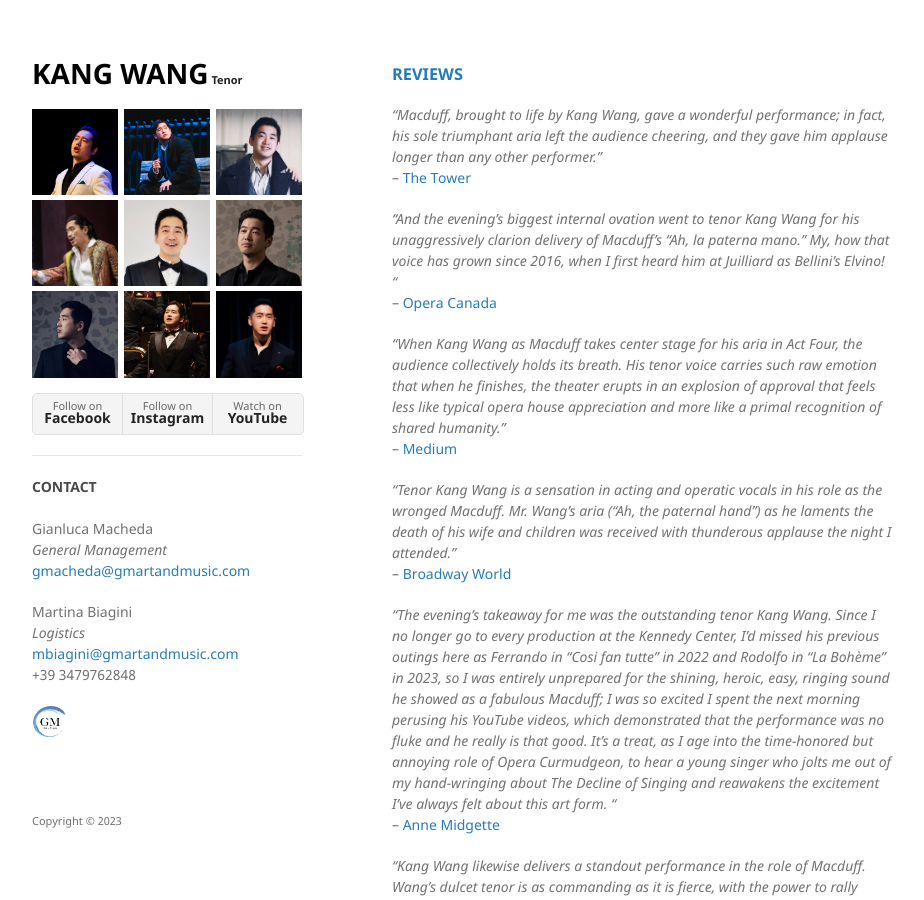
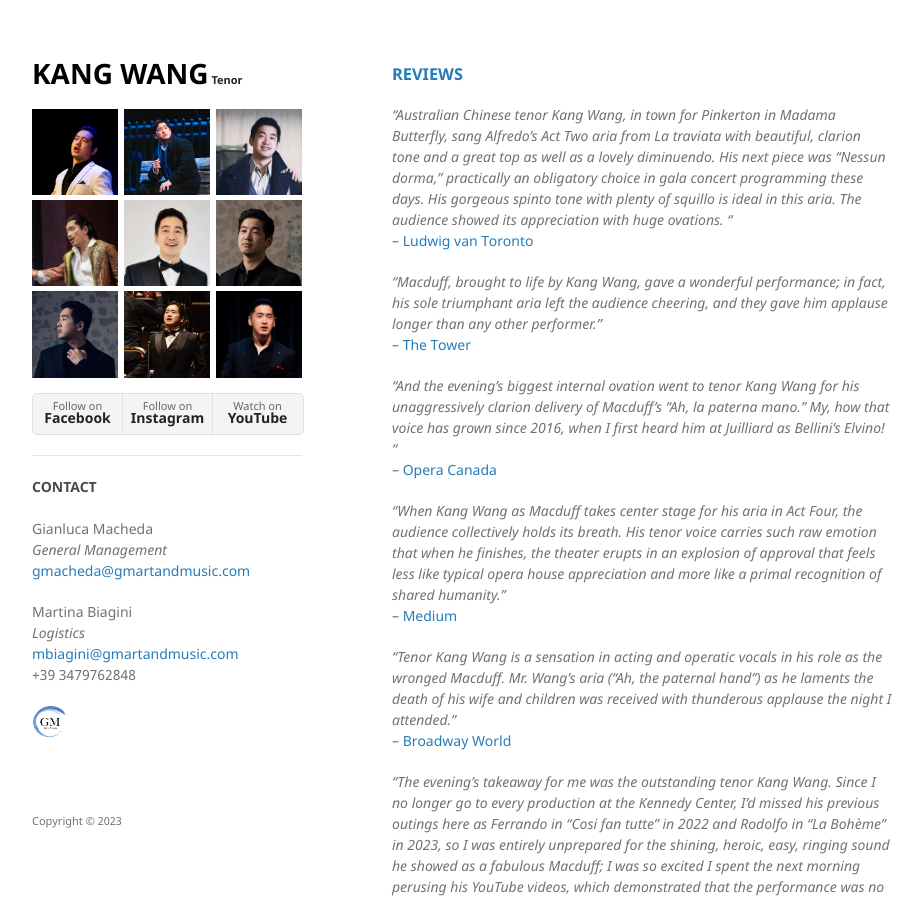
Before and after one commit to kwopera/kwt, a Jekyll site: the page built from reviews.md, in a window 1280 px wide and 900 px high. Shown: the whole window, without its empty margins (178-1102 px from the left). Built offline with Jekyll 4.4.1, drawn with Linux system fonts in a browser that asks for light colours; our own code applies the rules of GitHub Pages for plain Markdown files.

Commit message:
Update reviews.md

```diff
--- a/reviews.md
+++ b/reviews.md
@@ -1,5 +1,8 @@
 <h3 id="reviews"><a href="{{ "/reviews.html" | absolute_url }}#reviews">REVIEWS</a></h3>
 <br/>
+_"Australian Chinese tenor Kang Wang, in town for Pinkerton in Madama Butterfly, sang Alfredo’s Act Two aria from La traviata with beautiful, clarion tone and a great top as well as a lovely diminuendo. His next piece was “Nessun dorma,” practically an obligatory choice in gala concert programming these days. His gorgeous spinto tone with plenty of squillo is ideal in this aria. The audience showed its appreciation with huge ovations. "_
+<br/>-- <a href="https://www.ludwig-van.com/toronto/2025/01/03/scrutiny-bravissimo-salute-vienna-ring-2025-grand-fashion/" target="_blank">Ludwig van Toronto</a>
+
 _"Macduff, brought to life by Kang Wang, gave a wonderful performance; in fact, his sole triumphant aria left the audience cheering, and they gave him applause longer than any other performer."_
 <br/>-- <a href="https://cuatower.com/2024/12/verdis-macbeth-delivers-grim-thrills-at-washington-national-opera/" target="_blank">The Tower</a>
 
```
